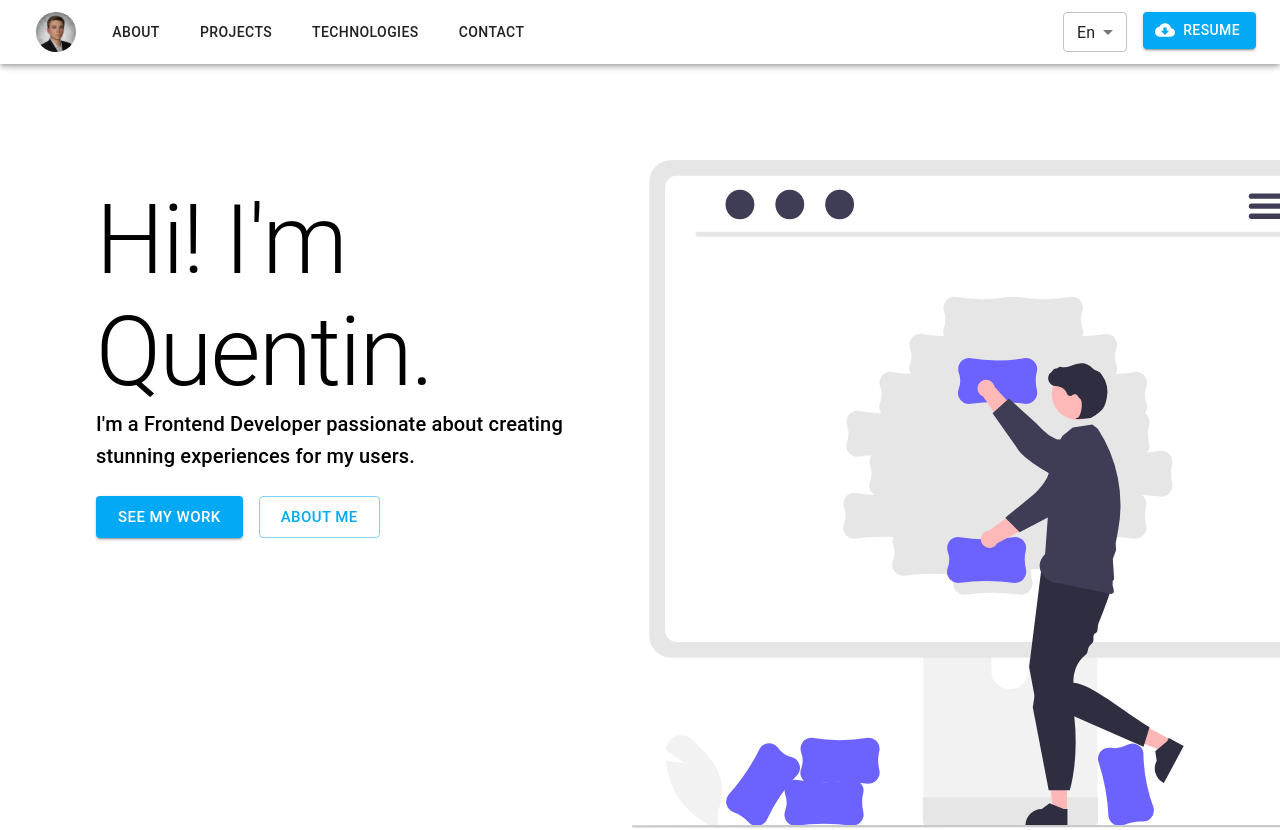
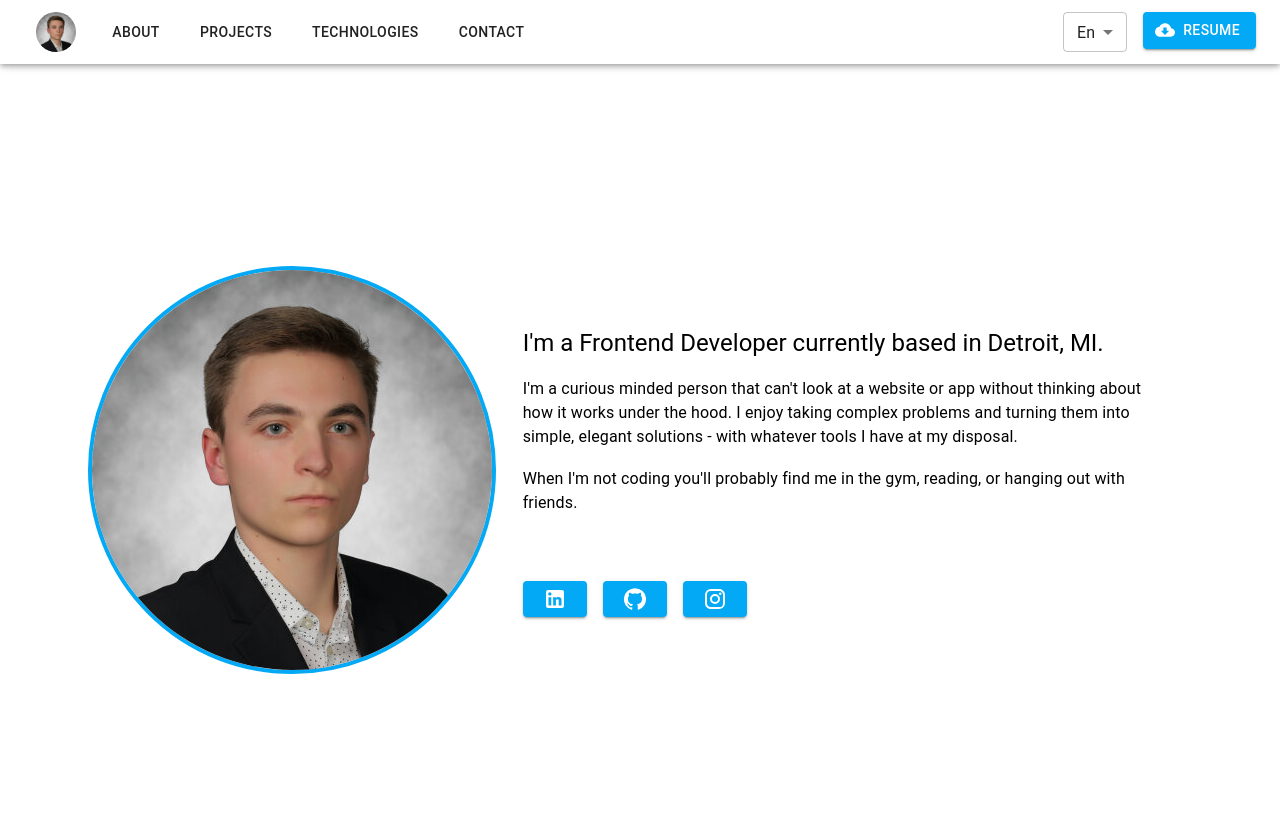
Before and after one commit to couvq/Portfolio-Site-V.2, a React (Create React App) app in the folder portfolio-site-v2/: page / in a window 1280 px wide. Shown: the top 830 px of the page. Built offline with nearby package versions, Linux system fonts and the light colour scheme.

Commit message:
more styling for about with hero commented out for now

```diff
--- a/portfolio-site-v2/src/App.js
+++ b/portfolio-site-v2/src/App.js
@@ -32,7 +32,7 @@ const App = () => {
     <div >
       <ThemeProvider theme={theme}>
         <NavBar language={language} setLanguage={languageToggler} />
-        <Hero language={language} />
+        {/* <Hero language={language} /> */}
         <About language={language} />
         <Projects />
         <Technologies />
```
